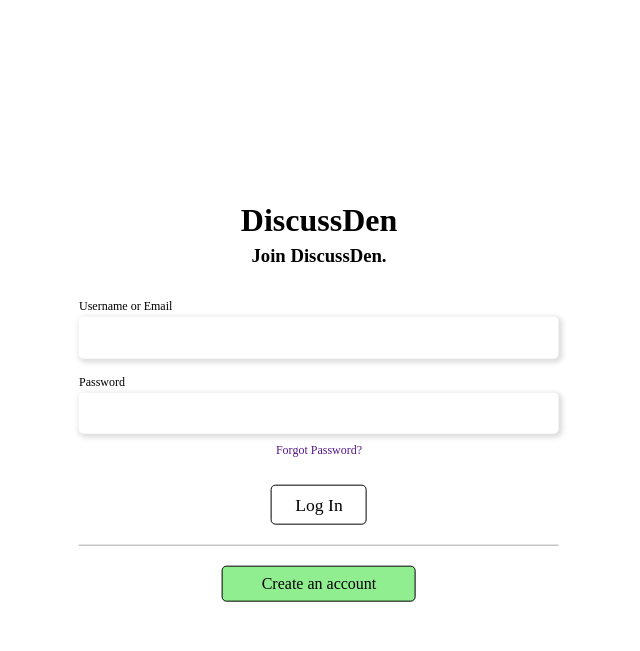
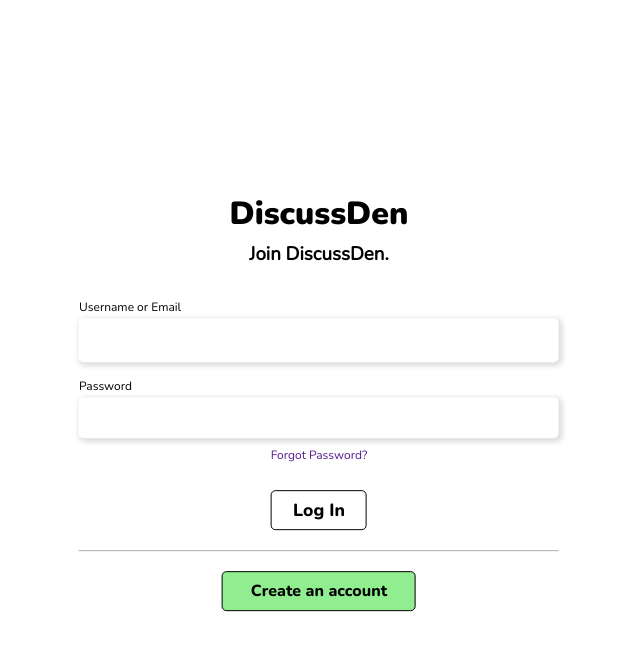
Before and after one commit to HirokiShinsei/CCS222-Project, a PHP site: page /CCS222-Project/login.php in a window 1280 px wide. Shown: the top 651 px of the page, without its empty margins (321-961 px from the left). Run offline with PHP 8.4, Linux system fonts and the light colour scheme; some web fonts are replaced.

Commit message:
fixed font on login and sign up

```diff
--- a/login.css
+++ b/login.css
@@ -1,16 +1,16 @@
 @font-face {
     font-family: nunito-reg;
-    src: url(Nunito-Regular.ttf);
+    src: url(fonts/Nunito-Regular.ttf);
 }
 
 @font-face {
     font-family: nunito-black;
-    src: url(Nunito-Black.ttf);
+    src: url(fonts/Nunito-Black.ttf);
 }
 
 @font-face {
     font-family: nunito-xtrabold;
-    src: url(Nunito-ExtraBold.ttf);
+    src: url(fonts/Nunito-ExtraBold.ttf);
 }
 
 form {
```
